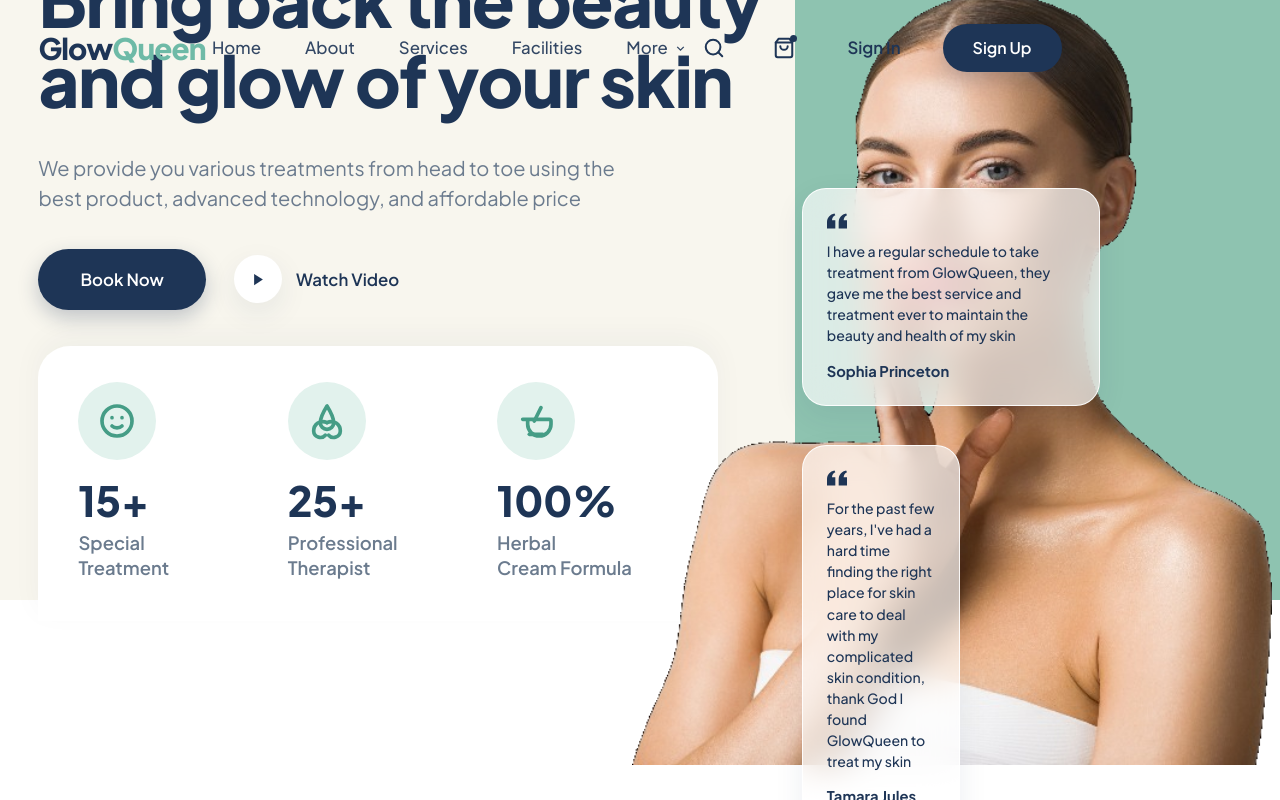
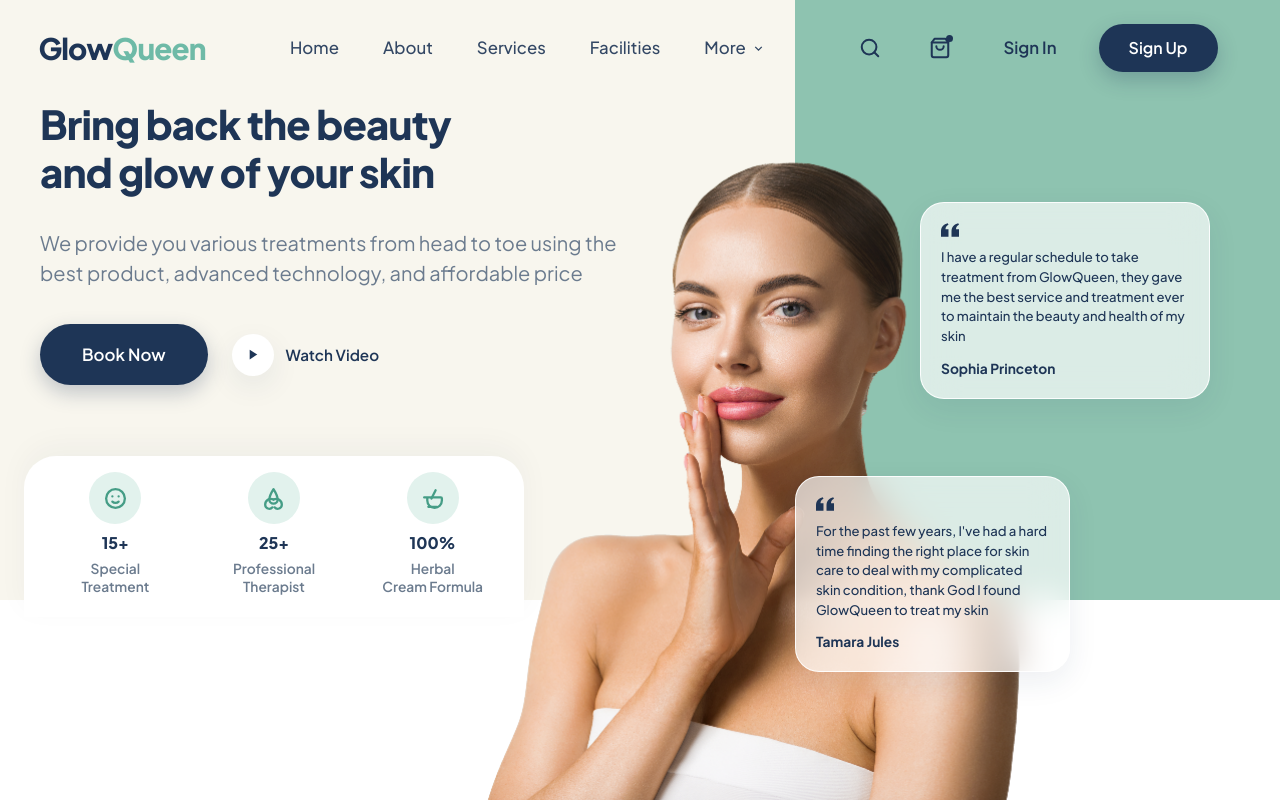
Before and after one commit to JuanEspino1962/Proyecto-Spa, a website built with Vite: page index.html in a window 1280 px wide. Built offline with nearby package versions, Linux system fonts and the light colour scheme.

Commit message:
Segundo commit del Proyecto-Spa corregido

```diff
--- a/index.html
+++ b/index.html
@@ -1,20 +1,27 @@
 <!DOCTYPE html>
 <html lang="en">
   <head>
-  <meta charset="UTF-8">
-  <meta name="viewport" content="width=device-width, initial-scale=1.0">
+    <meta charset="UTF-8" />
+    <meta name="viewport" content="width=device-width, initial-scale=1.0" />
     <title>GlowQueen - Spa & Skincare Treatments</title>
-  <meta name="description" content="Bring back the beauty and glow of your skin with GlowQueen professional spa and skincare treatments.">
-  <link rel="preconnect" href="https://fonts.googleapis.com">
-  <link rel="preconnect" href="https://fonts.gstatic.com" crossorigin>
-  <link href="https://fonts.googleapis.com/css2?family=Plus+Jakarta+Sans:wght@400;500;600;700;800&display=swap" rel="stylesheet">
+    <meta
+      name="description"
+      content="Bring back the beauty and glow of your skin with GlowQueen professional spa and skincare treatments."
+    />
+    <link rel="preconnect" href="https://fonts.googleapis.com" />
+    <link rel="preconnect" href="https://fonts.gstatic.com" crossorigin />
+    <link
+      href="https://fonts.googleapis.com/css2?family=Plus+Jakarta+Sans:wght@400;500;600;700;800&display=swap"
+      rel="stylesheet"
+    />
   </head>
   <body>
     <!-- Header / Navigation -->
     <header class="site-header">
       <div class="header-container">
         <a href="#" class="brand-logo" id="logo">
-        <span class="brand-glow">Glow</span><span class="brand-queen">Queen</span>
+          <span class="brand-glow">Glow</span
+          ><span class="brand-queen">Queen</span>
         </a>
 
         <nav class="nav-menu" id="primary-nav">
@@ -24,7 +31,12 @@
           <a href="#facilities" class="nav-link">Facilities</a>
           <a href="#more" class="nav-link has-dropdown">
             More
-          <svg class="chevron-icon" viewBox="0 0 24 24" fill="none" stroke-width="2.5">
+            <svg
+              class="chevron-icon"
+              viewBox="0 0 24 24"
+              fill="none"
+              stroke-width="2.5"
+            >
               <polyline points="6 9 12 15 18 9"></polyline>
             </svg>
           </a>
@@ -32,15 +44,31 @@
 
         <div class="nav-actions">
           <button class="icon-btn" aria-label="Search" id="search-btn">
-          <svg viewBox="0 0 24 24" fill="none" stroke="currentColor" stroke-width="2.2" stroke-linecap="round" stroke-linejoin="round">
+            <svg
+              viewBox="0 0 24 24"
+              fill="none"
+              stroke="currentColor"
+              stroke-width="2.2"
+              stroke-linecap="round"
+              stroke-linejoin="round"
+            >
               <circle cx="11" cy="11" r="8"></circle>
               <line x1="21" y1="21" x2="16.65" y2="16.65"></line>
             </svg>
           </button>
 
           <button class="icon-btn" aria-label="Shopping Cart" id="cart-btn">
-          <svg viewBox="0 0 24 24" fill="none" stroke="currentColor" stroke-width="2.2" stroke-linecap="round" stroke-linejoin="round">
-            <path d="M6 2L3 6v14a2 2 0 0 0 2 2h14a2 2 0 0 0 2-2V6l-3-4z"></path>
+            <svg
+              viewBox="0 0 24 24"
+              fill="none"
+              stroke="currentColor"
+              stroke-width="2.2"
+              stroke-linecap="round"
+              stroke-linejoin="round"
+            >
+              <path
+                d="M6 2L3 6v14a2 2 0 0 0 2 2h14a2 2 0 0 0 2-2V6l-3-4z"
+              ></path>
               <line x1="3" y1="6" x2="21" y2="6"></line>
               <path d="M16 10a4 4 0 0 1-8 0"></path>
             </svg>
@@ -50,7 +78,11 @@
           <a href="#signin" class="auth-link">Sign In</a>
           <a href="#signup" class="btn-signup">Sign Up</a>
 
-        <button class="mobile-toggle" aria-label="Toggle navigation menu" id="mobile-menu-btn">
+          <button
+            class="mobile-toggle"
+            aria-label="Toggle navigation menu"
+            id="mobile-menu-btn"
+          >
             <span></span>
             <span></span>
             <span></span>
@@ -62,13 +94,18 @@
     <!-- Main Hero Section -->
     <main>
       <section class="hero-section" id="hero">
-
         <div class="hero-container">
           <!-- Left Hero Content -->
           <div class="hero-content">
-          <h1 class="hero-title"><span class="title-line">Bring back the beauty</span><br><span class="title-line">and glow of your skin</span></h1>
+            <h1 class="hero-title">
+              <span class="title-line">Bring back the beauty</span><br /><span
+                class="title-line"
+                >and glow of your skin</span
+              >
+            </h1>
             <p class="hero-description">
-            We provide you various treatments from head to toe using the<br>best product, advanced technology, and affordable price
+              We provide you various treatments from head to toe using the<br />best
+              product, advanced technology, and affordable price
             </p>
 
             <div class="hero-cta-group">
@@ -88,56 +125,85 @@
               <div class="stat-item">
                 <div class="stat-icon">
                   <!-- Facial Mask Icon -->
-                <svg viewBox="0 0 24 24" stroke-width="1.8" stroke-linecap="round" stroke-linejoin="round">
+                  <svg
+                    viewBox="0 0 24 24"
+                    stroke-width="1.8"
+                    stroke-linecap="round"
+                    stroke-linejoin="round"
+                  >
                     <circle cx="12" cy="12" r="9"></circle>
-                  <path d="M9 10h.01M15 10h.01M9 15c1.5 1.5 4.5 1.5 6 0"></path>
+                    <path
+                      d="M9 10h.01M15 10h.01M9 15c1.5 1.5 4.5 1.5 6 0"
+                    ></path>
                   </svg>
                 </div>
                 <span class="stat-number">15+</span>
-              <span class="stat-label">Special<br>Treatment</span>
+                <span class="stat-label">Special<br />Treatment</span>
               </div>
 
               <div class="stat-item">
                 <div class="stat-icon">
                   <!-- Lotus Flower Icon -->
-                <svg viewBox="0 0 24 24" stroke-width="1.8" stroke-linecap="round" stroke-linejoin="round">
-                  <path d="M12 3c-2.5 4-4 7-4 10a4 4 0 0 0 8 0c0-3-1.5-6-4-10z"></path>
+                  <svg
+                    viewBox="0 0 24 24"
+                    stroke-width="1.8"
+                    stroke-linecap="round"
+                    stroke-linejoin="round"
+                  >
+                    <path
+                      d="M12 3c-2.5 4-4 7-4 10a4 4 0 0 0 8 0c0-3-1.5-6-4-10z"
+                    ></path>
                     <path d="M12 13c-4-2-8 1-8 5a4 4 0 0 0 7 2.5"></path>
                     <path d="M12 13c4-2 8 1 8 5a4 4 0 0 1-7 2.5"></path>
                   </svg>
                 </div>
                 <span class="stat-number">25+</span>
-              <span class="stat-label">Professional<br>Therapist</span>
+                <span class="stat-label">Professional<br />Therapist</span>
               </div>
 
               <div class="stat-item">
                 <div class="stat-icon">
                   <!-- Herbal Mortar Icon -->
-                <svg viewBox="0 0 24 24" stroke-width="1.8" stroke-linecap="round" stroke-linejoin="round">
-                  <path d="M4 11h16a1 1 0 0 1 1 1v2a7 7 0 0 1-14 0v-2a1 1 0 0 1 1-1z"></path>
+                  <svg
+                    viewBox="0 0 24 24"
+                    stroke-width="1.8"
+                    stroke-linecap="round"
+                    stroke-linejoin="round"
+                  >
+                    <path
+                      d="M4 11h16a1 1 0 0 1 1 1v2a7 7 0 0 1-14 0v-2a1 1 0 0 1 1-1z"
+                    ></path>
                     <path d="M15 4l-4 8"></path>
                     <path d="M8 20h8"></path>
                   </svg>
                 </div>
                 <span class="stat-number">100%</span>
-              <span class="stat-label">Herbal<br>Cream Formula</span>
+                <span class="stat-label">Herbal<br />Cream Formula</span>
               </div>
             </div>
           </div>
 
           <!-- Right Hero Visual & Glassmorphism Cards -->
           <div class="hero-visual">
-          <img src="/images/spa-model.png" alt="GlowQueen Spa Model" class="model-image" />
+            <img
+              src="/images/spa-model.jpg"
+              alt="GlowQueen Spa Model"
+              class="model-image"
+            />
 
             <!-- Top Testimonial Glassmorphism Card -->
             <blockquote class="testimonial-card card-sophia">
               <div class="quote-icon">
                 <svg viewBox="0 0 24 24">
-                <path d="M14.017 21v-7.391c0-5.704 3.731-9.57 8.983-10.609l.995 2.151c-2.432.917-3.995 3.638-3.995 5.849h4v10h-9.983zm-14.017 0v-7.391c0-5.704 3.748-9.57 9-10.609l.996 2.151c-2.433.917-3.996 3.638-3.996 5.849h3.983v10h-9.983z"/>
+                  <path
+                    d="M14.017 21v-7.391c0-5.704 3.731-9.57 8.983-10.609l.995 2.151c-2.432.917-3.995 3.638-3.995 5.849h4v10h-9.983zm-14.017 0v-7.391c0-5.704 3.748-9.57 9-10.609l.996 2.151c-2.433.917-3.996 3.638-3.996 5.849h3.983v10h-9.983z"
+                  />
                 </svg>
               </div>
               <p class="testimonial-text">
-              I have a regular schedule to take treatment from GlowQueen, they gave me the best service and treatment ever to maintain the beauty and health of my skin
+                I have a regular schedule to take treatment from GlowQueen, they
+                gave me the best service and treatment ever to maintain the
+                beauty and health of my skin
               </p>
               <cite class="testimonial-author">Sophia Princeton</cite>
             </blockquote>
@@ -146,11 +212,15 @@
             <blockquote class="testimonial-card card-tamara">
               <div class="quote-icon">
                 <svg viewBox="0 0 24 24">
-                <path d="M14.017 21v-7.391c0-5.704 3.731-9.57 8.983-10.609l.995 2.151c-2.432.917-3.995 3.638-3.995 5.849h4v10h-9.983zm-14.017 0v-7.391c0-5.704 3.748-9.57 9-10.609l.996 2.151c-2.433.917-3.996 3.638-3.996 5.849h3.983v10h-9.983z"/>
+                  <path
+                    d="M14.017 21v-7.391c0-5.704 3.731-9.57 8.983-10.609l.995 2.151c-2.432.917-3.995 3.638-3.995 5.849h4v10h-9.983zm-14.017 0v-7.391c0-5.704 3.748-9.57 9-10.609l.996 2.151c-2.433.917-3.996 3.638-3.996 5.849h3.983v10h-9.983z"
+                  />
                 </svg>
               </div>
               <p class="testimonial-text">
-              For the past few years, I've had a hard time finding the right place for skin care to deal with my complicated skin condition, thank God I found GlowQueen to treat my skin
+                For the past few years, I've had a hard time finding the right
+                place for skin care to deal with my complicated skin condition,
+                thank God I found GlowQueen to treat my skin
               </p>
               <cite class="testimonial-author">Tamara Jules</cite>
             </blockquote>
--- a/package.json
+++ b/package.json
@@ -9,7 +9,7 @@
     "preview": "vite preview"
   },
   "devDependencies": {
-    "sass": "^1.77.8",
-    "vite": "^5.4.1"
+    "sass": "^1.104.1",
+    "vite": "^8.3.0"
   }
 }
--- a/src/scss/_hero.scss
+++ b/src/scss/_hero.scss
@@ -1,21 +1,28 @@
-@use 'variables' as *;
-@use 'mixins' as *;
+@use "variables" as *;
+@use "mixins" as *;
+
+$header-height: 90px;
 
 // Hero Section Layout & Full-Height Split Background
 .hero-section {
   position: relative;
-  min-height: 100vh;
+  height: 100svh;
+  min-height: 0;
+
   width: 100%;
   display: flex;
-  align-items: flex-end;
+  align-items: flex-start;
+
   overflow: hidden;
   background-color: $color-cream-bg;
-  padding-top: 10px;
-  padding-bottom: 0;
+
+  padding: 20px 0;
+  margin: 0;
+  box-sizing: border-box;
 
   // Full-width solid white background for bottom 1/4 of screen
   &::before {
-    content: '';
+    content: "";
     position: absolute;
     bottom: 0;
     left: 0;
@@ -27,7 +34,7 @@
 
   // Background Split: Right 37.9% is Mint Green for top 75% of screen
   &::after {
-    content: '';
+    content: "";
     position: absolute;
     top: 0;
     right: 0;
@@ -43,9 +50,9 @@
 
     @include tablet {
       width: 100%;
-      height: 45%;
-      top: auto;
-      bottom: 0;
+      height: 75%;
+      top: 0;
+      bottom: auto;
     }
   }
 }
@@ -57,7 +64,7 @@
   right: 6%;
   width: 500px;
   height: 480px;
-  opacity: 1.0;
+  opacity: 1;
   z-index: 2;
   pointer-events: none;
 
@@ -70,45 +77,52 @@
 }
 
 .hero-container {
-  width: 94%;
-  max-width: 1750px;
-  margin: 0 auto;
   display: grid;
-  grid-template-columns: 1.05fr 0.95fr;
-  gap: 20px;
-  align-items: flex-end;
+  grid-template-columns: 62.1% 37.9%;
+  gap: 0;
+  align-items: stretch;
   position: relative;
   z-index: $z-floating;
+  width: 100%;
+
+  height: 100%;
+  min-height: 0;
 
   @include laptop {
-    grid-template-columns: 1fr 0.9fr;
-    gap: 20px;
+    grid-template-columns: 60% 40%;
   }
 
   @include tablet {
     grid-template-columns: 1fr;
-    padding-top: 40px;
+    min-height: auto;
   }
 }
 
 // Left Column Content
 .hero-content {
-  padding-right: 20px;
+  height: 100%;
+  margin-top: 0;
+  padding: 80px 20px 20px 0;
+  box-sizing: border-box;
   align-self: flex-start;
-  margin-top: -120px;
-  padding-bottom: 0;
+  padding-bottom: 60px;
   display: flex;
   flex-direction: column;
 
   @include tablet {
-    padding-right: 0;
+    margin-top: 20px;
+  }
+
+  @include mobile {
+    margin-top: 10px;
   }
 }
 
 .hero-cta-group {
+  margin-left: 40px;
   display: flex;
   align-items: center;
-  gap: 28px;
+  gap: 24px;
   margin-bottom: 36px;
 
   @include mobile {
@@ -127,15 +141,15 @@
 .btn-video {
   display: inline-flex;
   align-items: center;
-  gap: 14px;
+  gap: 12px;
   color: $color-navy;
   font-weight: 600;
-  font-size: 1.05rem;
+  font-size: 0.95rem;
   transition: $transition-fast;
 
   .play-icon-wrapper {
-    width: 48px;
-    height: 48px;
+    width: 42px;
+    height: 42px;
     border-radius: 50%;
     background-color: $color-white;
     @include flex-center;
@@ -143,8 +157,8 @@
     transition: $transition-base;
 
     svg {
-      width: 15px;
-      height: 15px;
+      width: 13px;
+      height: 13px;
       fill: $color-navy;
       margin-left: 2px;
     }
@@ -161,46 +175,61 @@
 // Right Column Visual Layout
 .hero-visual {
   position: relative;
-  height: 100%;
-  min-height: 720px;
   display: flex;
-  align-items: flex-end;
-  justify-content: center;
+  flex-direction: column;
+  align-items: center;
   overflow: visible;
 
-  @include laptop {
-    min-height: 600px;
+  height: 100%;
+  min-height: 0;
+
+  @include tablet {
+    height: auto;
+    margin-top: 20px;
+    align-items: center;
   }
 
-  @include tablet {
-    min-height: 480px;
-    margin-top: 30px;
+  @include mobile {
+    margin-top: 10px;
+
+    img {
+      width: 100%;
+      height: auto;
+    }
   }
 }
 
 // Large model image reaching baseline with head aligned at main title level
 .model-image {
   position: absolute;
-  bottom: 35px;
-  left: -170px;
+  left: 0;
+  transform: translateX(-55%);
+  bottom: -24px;
+
   height: 770px;
-  max-height: 770px;
   width: auto;
   max-width: none;
+
   object-fit: contain;
-  object-position: bottom;
-  z-index: 4;
-  filter: none;
+  object-position: bottom center;
+  z-index: 5;
 
   @include laptop {
     height: 560px;
-    left: -140px;
+    left: 0;
+    transform: translateX(-30%);
+    bottom: -16px;
   }
 
   @include tablet {
+    position: relative;
+    bottom: auto;
+    left: auto;
+    transform: none;
+
+    display: block;
     height: 420px;
-    position: relative;
-    bottom: 0;
-    left: 0;
+    max-width: 100%;
+    margin: 0 auto;
   }
 }
--- a/src/scss/_navbar.scss
+++ b/src/scss/_navbar.scss
@@ -1,5 +1,5 @@
-@use 'variables' as *;
-@use 'mixins' as *;
+@use "variables" as *;
+@use "mixins" as *;
 
 // Navbar Component
 .site-header {
@@ -74,11 +74,11 @@
   display: flex;
   align-items: center;
   gap: 28px;
-  margin-right: 180px;
+  margin-right: 24px;
 
   @include laptop {
     gap: 18px;
-    margin-right: 80px;
+    margin-right: 0;
   }
 }
 
--- a/src/scss/_stats.scss
+++ b/src/scss/_stats.scss
@@ -1,22 +1,23 @@
-@use 'variables' as *;
-@use 'mixins' as *;
+@use "variables" as *;
+@use "mixins" as *;
 
 // Hero Bottom White Panel with closed right edge before model image
 .hero-stats {
   background-color: $color-white;
   border-radius: 32px 32px 0 0;
-  padding: 36px 40px 40px;
+  padding: 16px 20px 20px;
   box-shadow: 0 -10px 30px rgba(30, 53, 86, 0.04);
   display: grid;
   grid-template-columns: repeat(3, 1fr);
-  gap: 28px;
-  width: 100%;
-  max-width: 680px;
-  margin-top: 0;
+  gap: 16px;
+  width: calc(100% - 24px);
+  max-width: 500px;
+  margin-top: 35px;
+  margin-left: 24px;
 
   @include laptop {
-    padding: 24px 28px;
-    gap: 20px;
+    padding: 16px 18px;
+    gap: 14px;
     border-radius: 24px 24px 0 0;
   }
 
@@ -24,13 +25,16 @@
     grid-template-columns: 1fr;
     gap: 24px;
     text-align: center;
+    width: 100%;
+    margin-left: 0;
   }
 }
 
 .stat-item {
   display: flex;
   flex-direction: column;
-  align-items: flex-start;
+  align-items: center;
+  text-align: center;
 
   @include mobile {
     align-items: center;
@@ -38,41 +42,41 @@
 }
 
 .stat-icon {
-  width: 78px;
-  height: 78px;
+  width: 52px;
+  height: 52px;
   border-radius: 50%;
-  background-color: #E2F2ED;
+  background-color: #e2f2ed;
   @include flex-center;
-  margin-bottom: 18px;
+  margin-bottom: 10px;
 
   svg {
-    width: 40px;
-    height: 40px;
-    stroke: #459D86;
+    width: 25px;
+    height: 25px;
+    stroke: #459d86;
     stroke-width: 2.2;
     fill: none;
   }
 }
 
 .stat-number {
-  font-size: 2.6rem;
+  font-size: 1, 85rem;
   font-weight: 800;
   color: $color-navy;
   margin-bottom: 8px;
   line-height: 1.1;
 
   @include laptop {
-    font-size: 2.1rem;
+    font-size: 1.65rem;
   }
 }
 
 .stat-label {
-  font-size: 1.15rem;
+  font-size: 0.86rem;
   color: $color-text-muted;
   line-height: 1.35;
   font-weight: 600;
 
   @include laptop {
-    font-size: 0.98rem;
+    font-size: 0.8rem;
   }
 }
--- a/src/scss/_testimonials.scss
+++ b/src/scss/_testimonials.scss
@@ -1,12 +1,12 @@
-@use 'variables' as *;
-@use 'mixins' as *;
+@use "variables" as *;
+@use "mixins" as *;
 
 // Glassmorphic Testimonial Floating Cards
 .testimonial-card {
   @include glass-card;
   position: absolute;
-  padding: 22px 24px;
-  max-width: 320px;
+  padding: 18px 20px;
+  max-width: 290px;
   z-index: 5;
   transition: transform $transition-base;
 
@@ -15,8 +15,8 @@
   }
 
   @include laptop {
-    max-width: 280px;
-    padding: 18px 20px;
+    max-width: 260px;
+    padding: 16px 18px;
   }
 
   @include tablet {
@@ -32,30 +32,30 @@
 
 // Sophia's Card: Positioned on the right mint area, shifted leftwards
 .card-sophia {
-  top: 15%;
-  right: 120px;
+  top: 24%;
+  right: 70px;
 
   @include laptop {
-    top: 10%;
-    right: 60px;
+    top: 32%;
+    right: 30px;
   }
 }
 
 // Tamara's Card: Positioned on lower mint area, shifted down and left
 .card-tamara {
-  top: 365px;
-  right: 260px;
+  top: 60%;
+  right: 210px;
 
   @include laptop {
-    top: 300px;
-    right: 180px;
+    top: 62%;
+    right: 130px;
   }
 }
 
 .quote-icon {
-  width: 20px;
-  height: 20px;
-  margin-bottom: 10px;
+  width: 18px;
+  height: 18px;
+  margin-bottom: 8px;
   color: $color-navy;
 
   svg {
@@ -66,19 +66,19 @@
 }
 
 .testimonial-text {
-  font-size: 0.88rem;
+  font-size: 0.82rem;
   color: $color-navy;
   line-height: 1.5;
-  margin-bottom: 12px;
+  margin-bottom: 10px;
   font-weight: 500;
 
   @include laptop {
-    font-size: 0.82rem;
+    font-size: 0.78rem;
   }
 }
 
 .testimonial-author {
-  font-size: 0.92rem;
+  font-size: 0.86rem;
   font-weight: 700;
   color: $color-navy;
   font-style: normal;
--- a/src/scss/_typography.scss
+++ b/src/scss/_typography.scss
@@ -1,11 +1,16 @@
-@use 'variables' as *;
-@use 'mixins' as *;
+@use "variables" as *;
+@use "mixins" as *;
 
 // Google Fonts Import
-@import url('https://fonts.googleapis.com/css2?family=Plus+Jakarta+Sans:wght@400;500;600;700;800&display=swap');
+@import url("https://fonts.googleapis.com/css2?family=Plus+Jakarta+Sans:wght@400;500;600;700;800&display=swap");
 
 // Typography Styles
-h1, h2, h3, h4, h5, h6 {
+h1,
+h2,
+h3,
+h4,
+h5,
+h6 {
   font-family: $font-primary;
   color: $color-navy;
   line-height: 1.15;
@@ -14,12 +19,13 @@ h1, h2, h3, h4, h5, h6 {
 }
 
 .hero-title {
-  font-size: 4.4rem;
+  margin-left: 40px;
+  font-size: 2.5rem;
   font-weight: 800;
   color: $color-navy;
   margin-top: 0;
   margin-bottom: 32px;
-  line-height: 1.14;
+  line-height: 1.2;
   max-width: 900px;
 
   .title-line {
@@ -28,11 +34,11 @@ h1, h2, h3, h4, h5, h6 {
   }
 
   @include laptop {
-    font-size: 3.6rem;
+    font-size: 2rem;
   }
 
   @include tablet {
-    font-size: 2.4rem;
+    font-size: 1.8rem;
     max-width: 100%;
 
     .title-line {
@@ -42,6 +48,7 @@ h1, h2, h3, h4, h5, h6 {
 }
 
 .hero-description {
+  margin-left: 40px;
   font-size: 1.25rem;
   color: $color-text-muted;
   line-height: 1.5;
--- a/src/scss/main.scss
+++ b/src/scss/main.scss
@@ -1,11 +1,24 @@
 // GlowQueen Master SCSS Entry Point - Modern Sass @use syntax
 
-@use 'variables' as *;
-@use 'reset';
-@use 'mixins' as *;
-@use 'typography';
-@use 'navbar';
-@use 'hero';
-@use 'stats';
-@use 'testimonials';
-@use 'responsive';
+@use "variables" as *;
+@use "reset";
+@use "mixins" as *;
+@use "typography";
+@use "navbar";
+@use "hero";
+@use "stats";
+@use "testimonials";
+@use "responsive";
+
+html,
+body {
+  margin: 0;
+  padding: 0;
+  width: 100%;
+}
+
+*,
+*::before,
+*::after {
+  box-sizing: border-box;
+}
```
Also changed, not shown: public/images/spa-model.jpg (added), 1 other file. Lines whose indentation alone changed are shown as unchanged.
